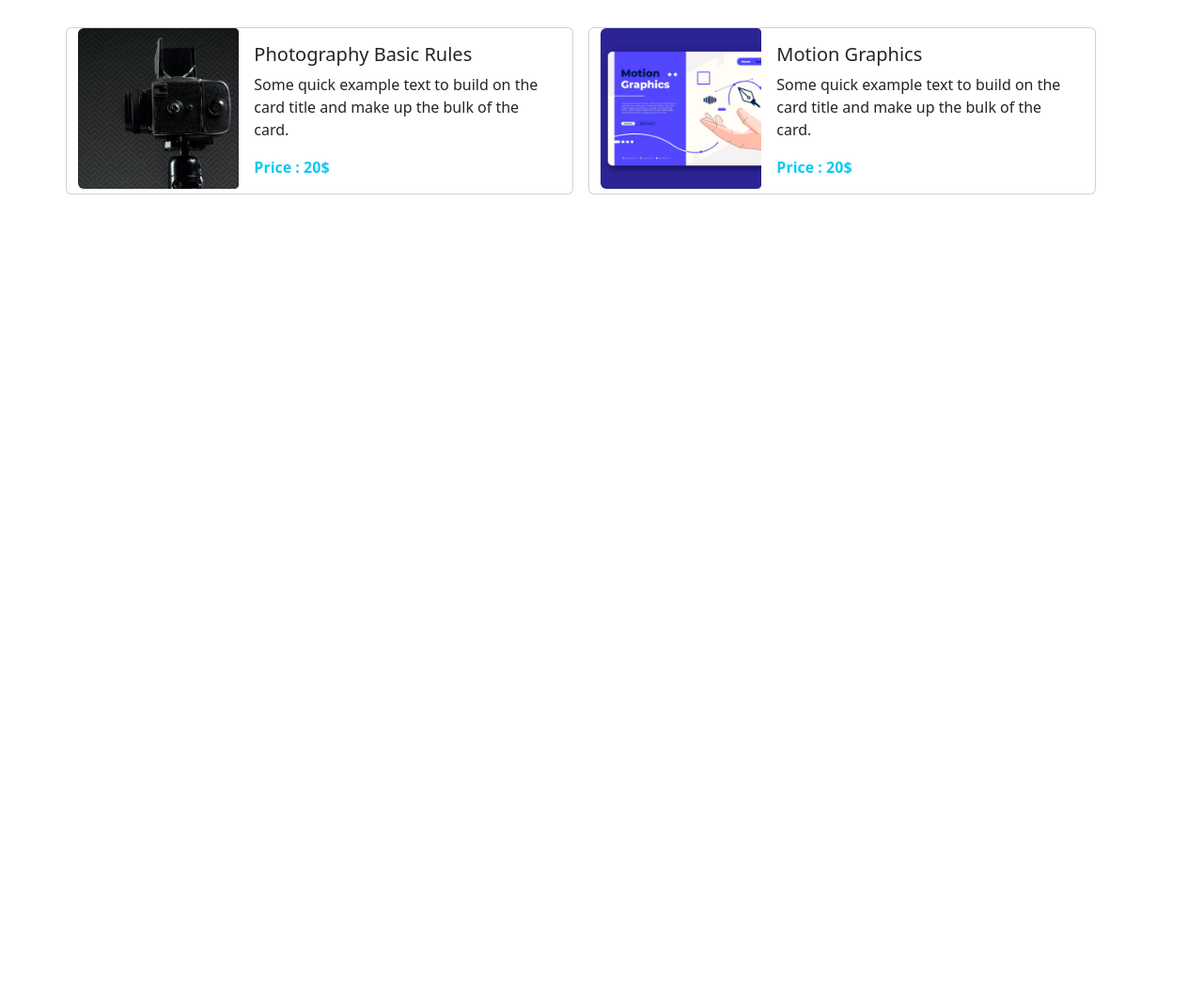
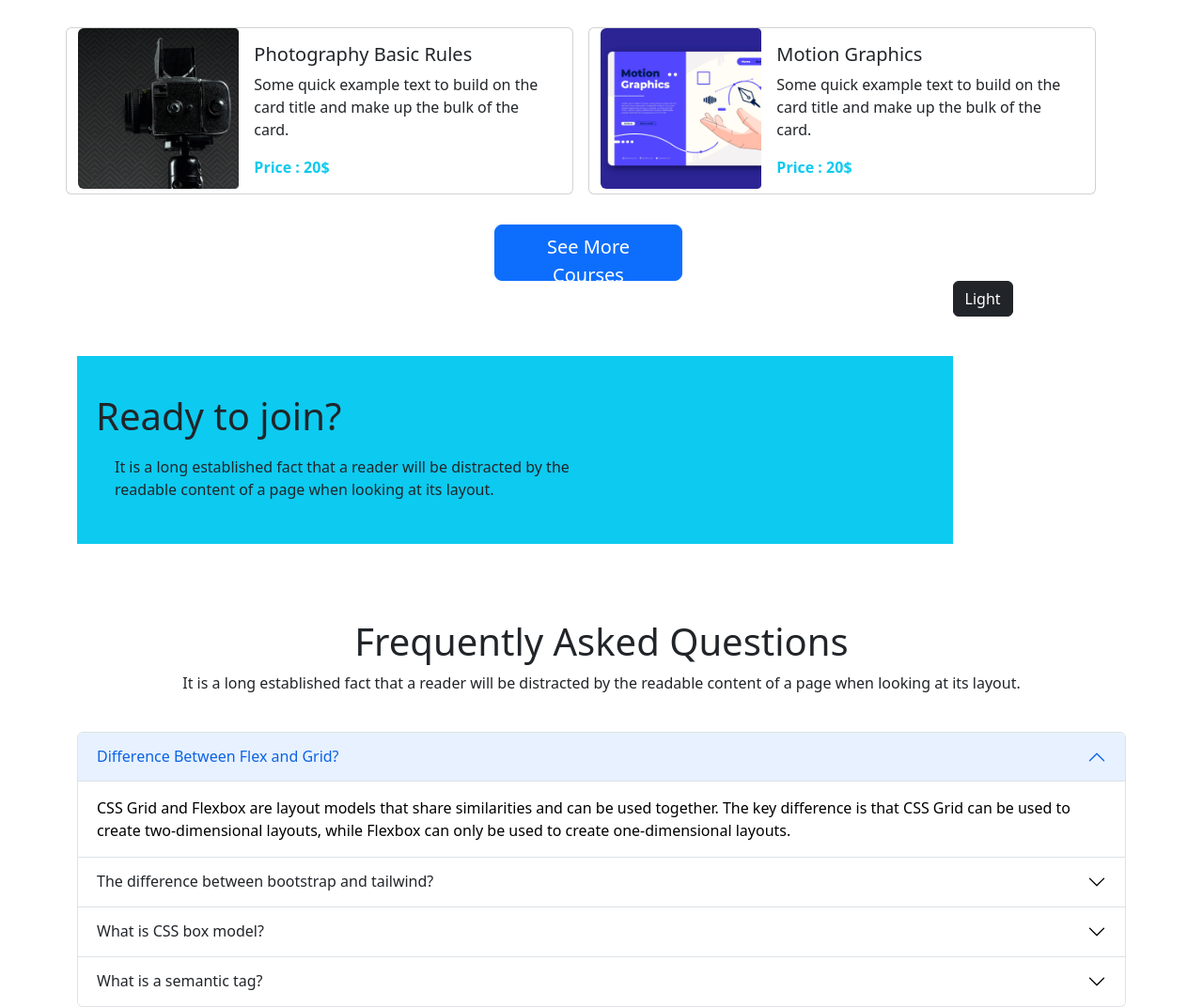
Before and after one commit to Sizzu99/Let-s-Tech, a plain HTML site: page index.html in a window 1280 px wide. Shown: the part 1349-2421 px from the top of the page at 94% size. Before the commit the page ends 1572 px from the top, so only its background shows below. Drawn offline with nearby package versions, Linux system fonts and the light colour scheme.

Commit message:
qustion halfdone

```diff
--- a/index.html
+++ b/index.html
@@ -337,8 +337,181 @@
             </div>
           </div>
         </div>
+        <br />
+        <button
+          style="margin-left: 40%"
+          type="button"
+          class="btn btn-primary btn-lg button-fixt"
+        >
+          See More Courses
+        </button>
       </section>
       <!-- Courses End  -->
+
+      <!----------------
+
+
+
+
+
+
+
+
+        Not Importent
+
+
+
+
+
+
+
+        ----------------->
+
+      <!-- Join section Start -->
+      <section class="d-flex">
+        <div class="margin-h1 bg-info ready">
+          <h1>Ready to join?</h1>
+          <p>
+            It is a long established fact that a reader will be distracted by
+            the readable content of a page when looking at its layout.
+          </p>
+        </div>
+        <div>
+          <a href=""
+            ><button type="button" class="btn btn-dark me-0">Light</button>
+          </a>
+        </div>
+      </section>
+      <!-- Join section End -->
+      <!-- offer  -->
+
+      <!-- offer  -->
+      <!-- Questions Start  -->
+      <section>
+        <div class="margin-h1 text-center">
+          <h1>Frequently Asked Questions</h1>
+          <p>
+            It is a long established fact that a reader will be distracted by
+            the readable content of a page when looking at its layout.
+          </p>
+        </div>
+      </section>
+
+      <br />
+
+      <div class="accordion" id="accordionExample">
+        <div class="accordion-item">
+          <h2 class="accordion-header" id="headingOne">
+            <button
+              class="accordion-button"
+              type="button"
+              data-bs-toggle="collapse"
+              data-bs-target="#collapseOne"
+              aria-expanded="true"
+              aria-controls="collapseOne"
+            >
+              Difference Between Flex and Grid?
+            </button>
+          </h2>
+          <div
+            id="collapseOne"
+            class="accordion-collapse collapse show"
+            aria-labelledby="headingOne"
+            data-bs-parent="#accordionExample"
+          >
+            <div class="accordion-body">
+              CSS Grid and Flexbox are layout models that share similarities and
+              can be used together. The key difference is that CSS Grid can be
+              used to create two-dimensional layouts, while Flexbox can only be
+              used to create one-dimensional layouts.
+            </div>
+          </div>
+        </div>
+        <div class="accordion-item">
+          <h2 class="accordion-header" id="headingTwo">
+            <button
+              class="accordion-button collapsed"
+              type="button"
+              data-bs-toggle="collapse"
+              data-bs-target="#collapseTwo"
+              aria-expanded="false"
+              aria-controls="collapseTwo"
+            >
+              The difference between bootstrap and tailwind?
+            </button>
+          </h2>
+          <div
+            id="collapseTwo"
+            class="accordion-collapse collapse"
+            aria-labelledby="headingTwo"
+            data-bs-parent="#accordionExample"
+          >
+            <div class="accordion-body">
+              Bootstrap is the most popular HTML, CSS, and JS framework for
+              developing responsive, mobile first projects on the web. On the
+              other hand, Tailwind CSS is detailed as "A utility-first CSS
+              framework for rapid UI development.
+            </div>
+          </div>
+        </div>
+        <div class="accordion-item">
+          <h2 class="accordion-header" id="headingThree">
+            <button
+              class="accordion-button collapsed"
+              type="button"
+              data-bs-toggle="collapse"
+              data-bs-target="#collapseThree"
+              aria-expanded="false"
+              aria-controls="collapseThree"
+            >
+              What is CSS box model?
+            </button>
+          </h2>
+          <div
+            id="collapseThree"
+            class="accordion-collapse collapse"
+            aria-labelledby="headingThree"
+            data-bs-parent="#accordionExample"
+          >
+            <div class="accordion-body">
+              When laying out a document, the browser's rendering engine
+              represents each element as a rectangular box according to the
+              standard CSS basic box model. CSS determines the size, position,
+              and properties (color, background, border size, etc.) of these
+              boxes.
+            </div>
+          </div>
+        </div>
+        <div class="accordion-item">
+          <h2 class="accordion-header" id="headingFour">
+            <button
+              class="accordion-button collapsed"
+              type="button"
+              data-bs-toggle="collapse"
+              data-bs-target="#collapseThree"
+              aria-expanded="false"
+              aria-controls="collapseThree"
+            >
+              What is a semantic tag?
+            </button>
+          </h2>
+          <div
+            id="collapseFour"
+            class="accordion-collapse collapse"
+            aria-labelledby="headingFour"
+            data-bs-parent="#accordionExample"
+          >
+            <div class="accordion-body">
+              The HTML semantics refers to the tags that provide meaning to an
+              HTML page rather than just presentation. It makes HTML more
+              comprehensible by better defining the different sections and
+              layout of web pages.
+            </div>
+          </div>
+        </div>
+      </div>
+
+      <!-- Questions End  -->
     </main>
     <!-- Main End  -->
     <script
--- a/style.css
+++ b/style.css
@@ -9,3 +9,17 @@
 .margin-h1{
     margin-top: 80px;
 }
+.ready{
+    height: 200px;
+    padding-top:  40px;
+    padding-left: 20px;
+
+
+}
+.ready p{
+    width: 60%;
+    padding-top: 10px;
+    padding-left: 20px;
+
+
+}
```
